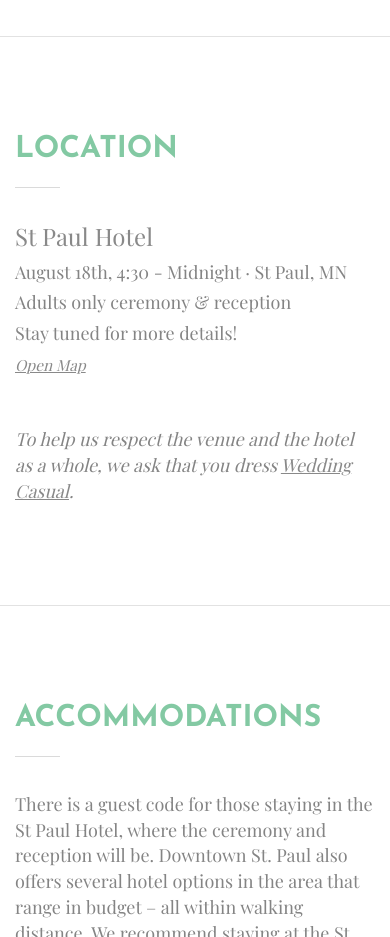
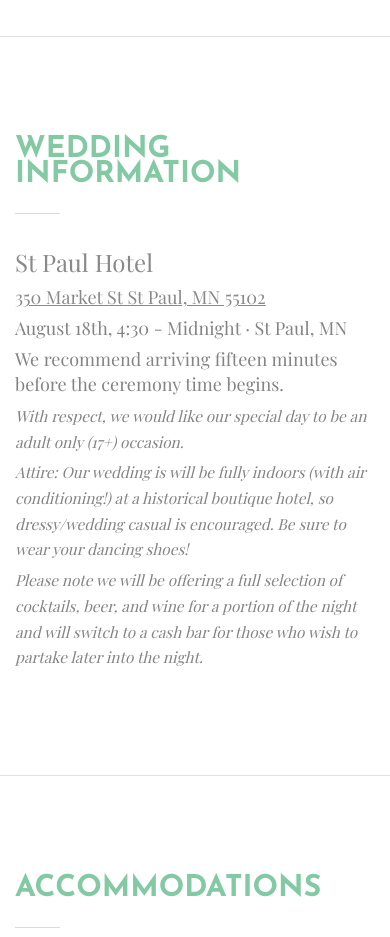
Before and after one commit to ShadowWolf/banshee-meow, a website with bundled scripts: page public/index.html in a window 390 px wide. Shown: the part 7560-8497 px from the top of the page. Built offline with nearby package versions, Linux system fonts and the light colour scheme; files whose address does not match are found by name.

Commit message:
Add wedding information

```diff
--- a/public/index.html
+++ b/public/index.html
@@ -63,7 +63,7 @@
 							<li><a href="#home" data-id="home" class="scroll-link">Home</a></li>
 							<li><a href="#story" data-id="story" class="scroll-link">Story</a></li>
 							<li><a href="#gallery" data-id="gallery" class="scroll-link">Gallery</a></li>
-							<li><a href="#location" data-id="location" class="scroll-link">Location</a></li>
+							<li><a href="#wedding" data-id="wedding" class="scroll-link">Wedding Information</a></li>
                             <li><a href="#accommodations" data-id="accommodations" class="scroll-link">Accommodations</a></li>
                             <li><a href="#gifts" data-id="gifts" class="scroll-link">Registry (Coming Soon)</a></li>
 							<li class="nav-btn"><input type="button" disabled="disabled" data-toggle="modal" data-target="#rsvp-modal" class="btn btn-primary btn-lg" value="RSVP" /></li>
@@ -420,43 +420,46 @@
 	<!-- End Gallery -->
 
 	<!-- Start Location -->
-	<section id="location" class="section-padding section-border-bottom">
+	<section id="wedding" class="section-padding section-border-bottom">
 		<div class="container">
 			<div class="row">
 				<!-- Title -->
 				<div class="col-sm-12">
-					<h2 class="section-title text-mint">Location</h2>
+					<h2 class="section-title text-mint">Wedding Information</h2>
 					<span class="section-divider"></span>
 				</div><!-- /.column -->
 			</div><!-- /.row -->
 
 			<div class="row">
-
 				<div class="col-sm-4 bottomReveal">
 					<h3 class="section-subtitle-2 mb10"><a href="https://www.saintpaulhotel.com" target="_blank">St Paul Hotel</a></h3>
+					<p class="mb5"><a class="popup-gmaps underline-link" href="https://maps.google.com/maps?q=The+Saint+Paul+Hotel,+350+Market+St,+St+Paul,+MN+55102">350 Market St St Paul, MN 55102</a></p>
 					<p class="mb5">August 18th, 4:30 - Midnight · St Paul, MN </p>
-                    <p class="mb5">Adults only ceremony &amp; reception</p>
-                    <p class="mb5">Stay tuned for more details!</p>
-                    <!--<p class="mb5">Ceremony: INSERT_TIME_HERE</p>-->
-                    <!--<p class="mb5">Reception: 6:00 - Midnight</p>-->
-                    <p class="mb5"></p>
+					<p class="mb5">We recommend arriving fifteen minutes before the ceremony time begins.</p>
+				</div><!-- /.column -->
+				<div class="col-sm-4 col-sm-offset-2 bottomReveal">
+					<p class="mb5">
 						<small>
 							<em>
-							<a class="popup-gmaps underline-link" href="https://maps.google.com/maps?q=The+Saint+Paul+Hotel,+350+Market+St,+St+Paul,+MN+55102">Open Map</a>
+								With respect, we would like our special day to be an adult only (17+) occasion.
 							</em>
 						</small>
-				</div><!-- /.column -->
-			</div><!-- /.row -->
-
-			<div class="row">
-				<!-- Title -->
-				<div class="col-sm-12 mt50">
-					<p class="no-margin">
+					</p>
+					<p class="mb5">
+						<small>
 							<em>
-                            To help us respect the venue and the hotel as a whole, we ask that you dress <a href="https://www.theknot.com/content/wedding-guest-attire-cheat-sheet" class="underline-link">Wedding Casual</a>.
+								Attire: Our wedding is will be fully indoors (with air conditioning!) at a historical boutique hotel, so dressy/wedding casual is encouraged. Be sure to wear your dancing shoes!<br/>
 							</em>
+						</small>
 					</p>
-				</div><!-- /.column -->
+					<p class="mb5">
+						<small>
+							<em>
+								Please note we will be offering a full selection of cocktails, beer, and wine for a portion of the night and will switch to a cash bar for those who wish to partake later into the night.
+							</em>
+						</small>
+					</p>
+				</div>
 			</div><!-- /.row -->
 		</div><!-- /.container -->
 	</section>
```
Lines whose indentation alone changed are shown as unchanged.
